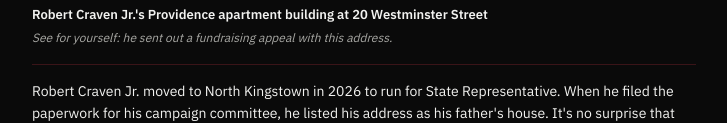
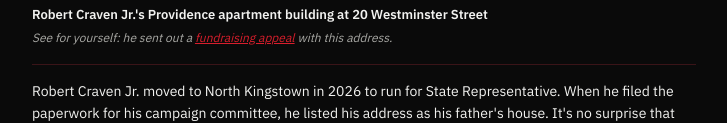
Before and after one commit to bellaintech/craven-record, a plain HTML site: page index.html in a window 1280 px wide. Shown: the part 1422-1545 px from the top of the page, without its empty margins (276-1003 px from the left). Drawn offline with Linux system fonts and the light colour scheme.

Commit message:
Update index.html

```diff
--- a/index.html
+++ b/index.html
@@ -52,7 +52,7 @@
         <img src="images/providence-address.jpg" alt="Robert Craven Jr.'s Providence address" />
         <figcaption>
           <strong>Robert Craven Jr.'s Providence apartment building at 20 Westminster Street</strong>
-          <em>See for yourself: he sent out a fundraising appeal with this address.</em>
+          <em>See for yourself: he sent out a <a href="https://pages.lls.org/voy/neri/ri25/CravenforaCure">fundraising appeal</a> with this address.</em>
         </figcaption>
       </figure>
     </section>
```
